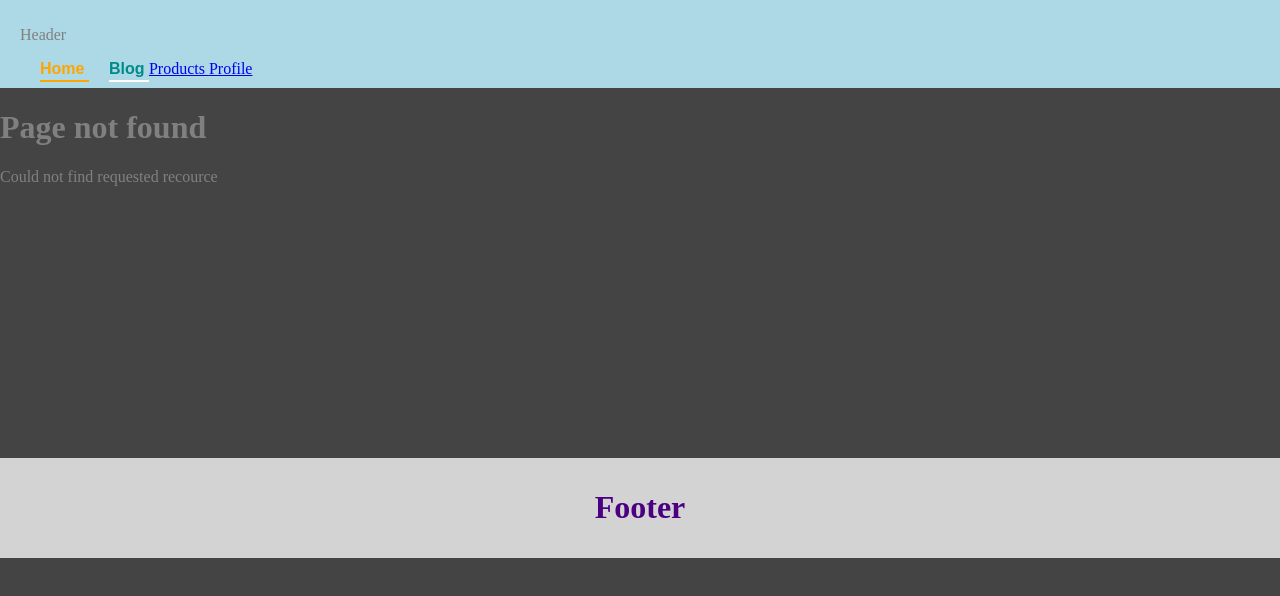
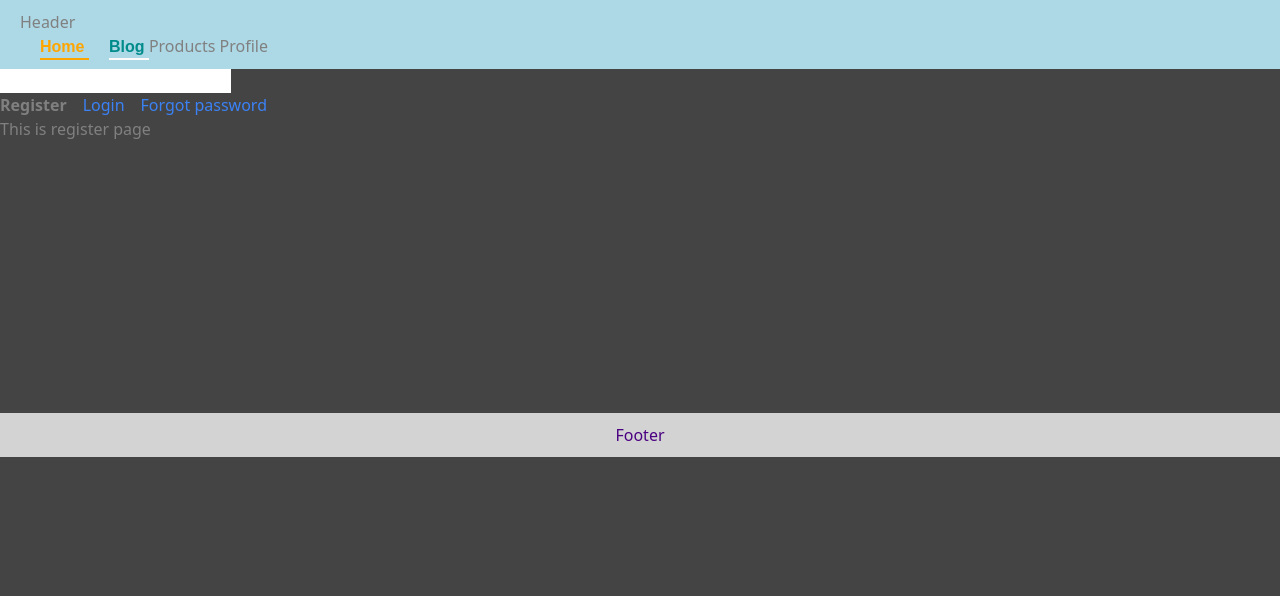
Before and after one commit to AbrorBoqiyev/mynextProject, a Next.js app: page /register in a window 1280 px wide. Before the commit this address had no page. Shown: the top 596 px of the page. Built offline with nearby package versions, Linux system fonts and the light colour scheme.

Commit message:
error handling

```diff
--- /dev/null
+++ b/src/app/(auth)/register/page.tsx
@@ -0,0 +1,7 @@
+export default function register() {
+    return (
+        <div>
+            <h1>This is register page</h1>
+        </div>
+    )
+}
```
